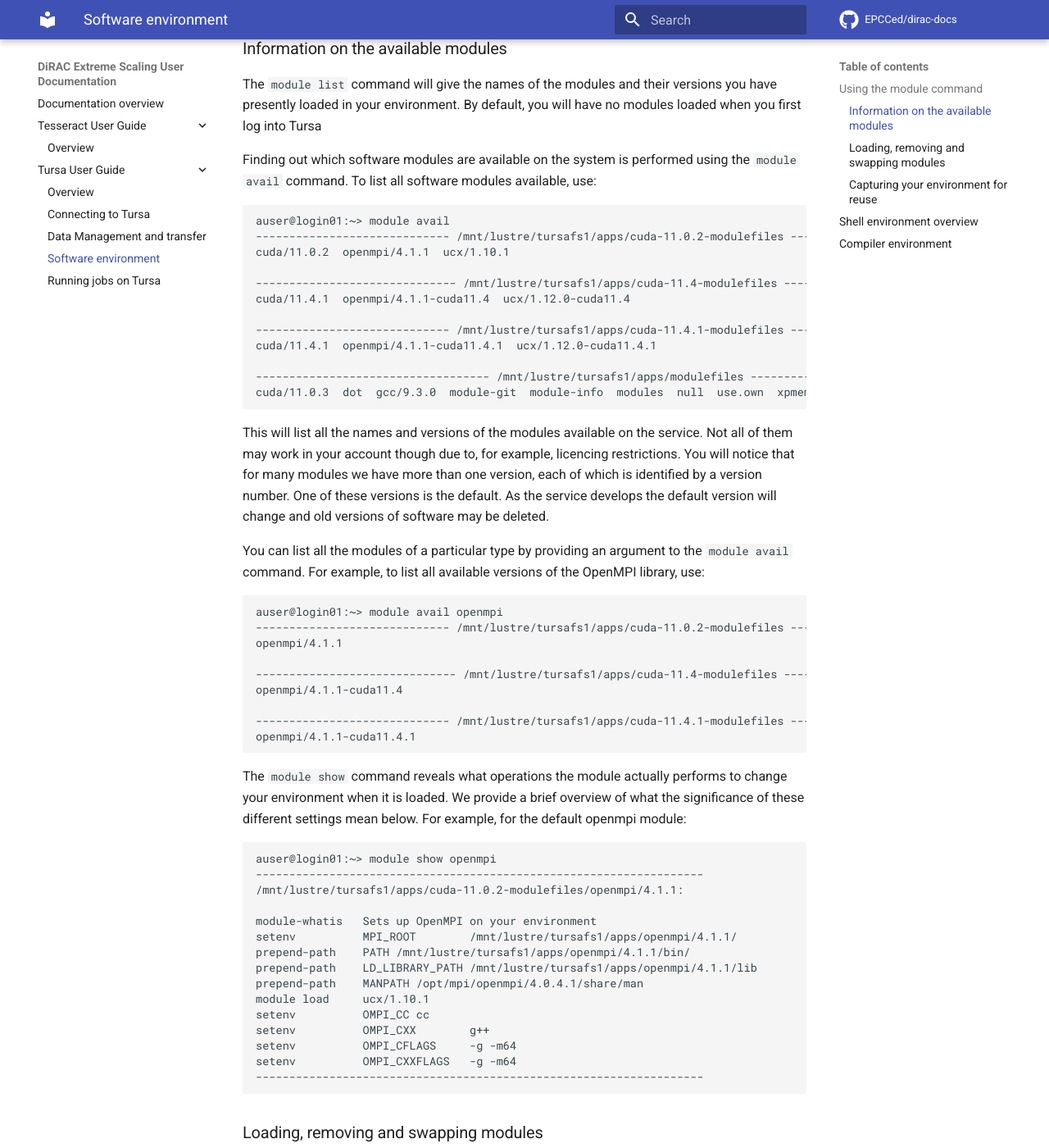
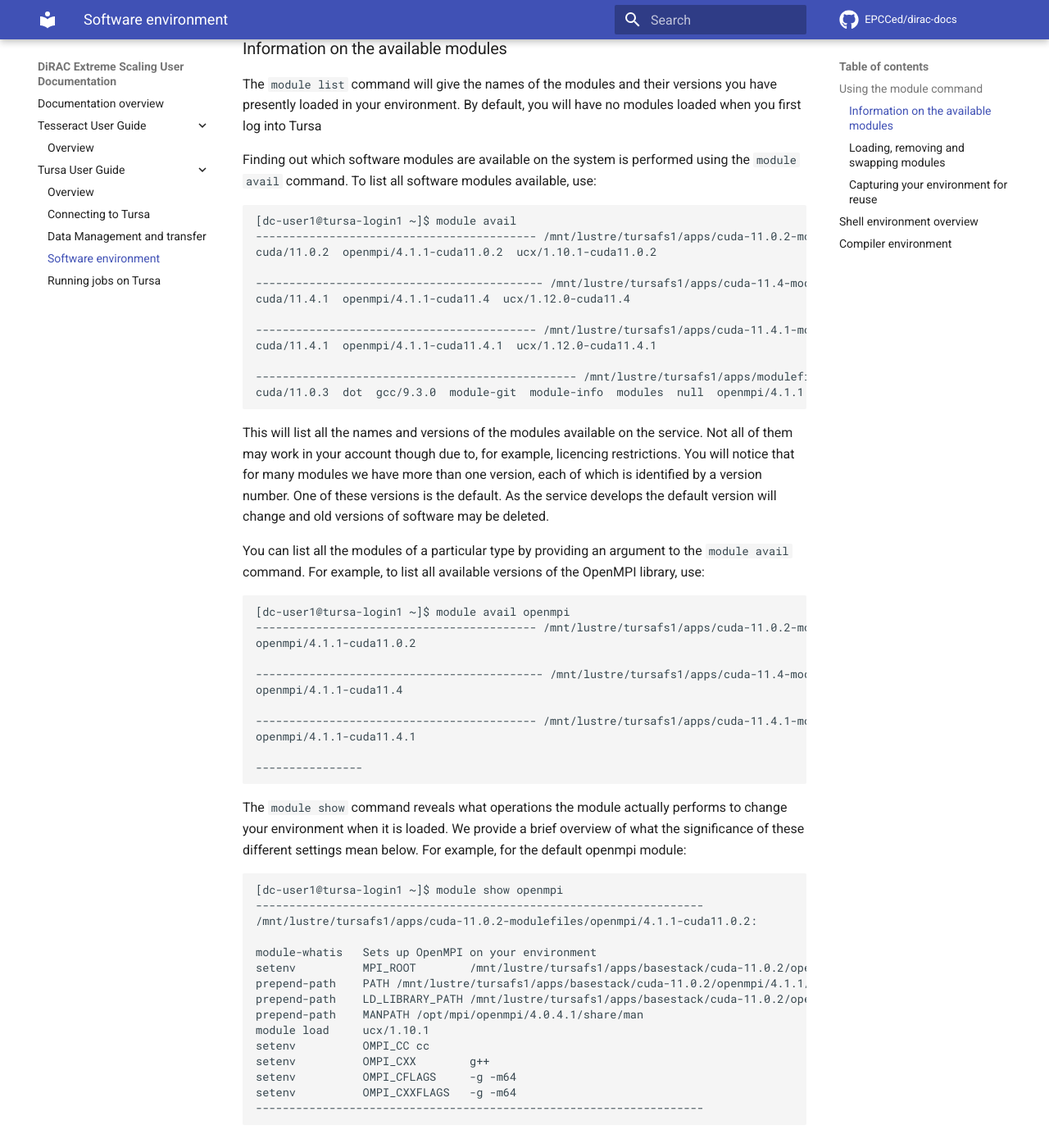
Before and after one commit to EPCCed/dirac-docs, an MkDocs documentation site: the page built from docs/tursa-user-guide/sw-environment.md, in a window 1280 px wide and 1400 px high, scrolled down 1211 px. Shown: the whole window at 82% size. Built offline with MkDocs 1.6.1 and Material for MkDocs 9.7.7, drawn with Linux system fonts in a browser that asks for light colours; comment, search, counter and statistics services are not loaded; some of the changed text lies outside the part shown.

Commit message:
Updates as requested by DiRAC

````diff
--- a/docs/tursa-user-guide/sw-environment.md
+++ b/docs/tursa-user-guide/sw-environment.md
@@ -60,18 +60,18 @@
 available, use:
 
 ```
-auser@login01:~> module avail
------------------------------ /mnt/lustre/tursafs1/apps/cuda-11.0.2-modulefiles -----------------------------
-cuda/11.0.2  openmpi/4.1.1  ucx/1.10.1
+[dc-user1@tursa-login1 ~]$ module avail
+------------------------------------------ /mnt/lustre/tursafs1/apps/cuda-11.0.2-modulefiles -------------------------------------------
+cuda/11.0.2  openmpi/4.1.1-cuda11.0.2  ucx/1.10.1-cuda11.0.2
 
------------------------------- /mnt/lustre/tursafs1/apps/cuda-11.4-modulefiles ------------------------------
+------------------------------------------- /mnt/lustre/tursafs1/apps/cuda-11.4-modulefiles --------------------------------------------
 cuda/11.4.1  openmpi/4.1.1-cuda11.4  ucx/1.12.0-cuda11.4
 
------------------------------ /mnt/lustre/tursafs1/apps/cuda-11.4.1-modulefiles -----------------------------
+------------------------------------------ /mnt/lustre/tursafs1/apps/cuda-11.4.1-modulefiles -------------------------------------------
 cuda/11.4.1  openmpi/4.1.1-cuda11.4.1  ucx/1.12.0-cuda11.4.1
 
------------------------------------ /mnt/lustre/tursafs1/apps/modulefiles -----------------------------------
-cuda/11.0.3  dot  gcc/9.3.0  module-git  module-info  modules  null  use.own  xpmem/2.6.5
+------------------------------------------------ /mnt/lustre/tursafs1/apps/modulefiles -------------------------------------------------
+cuda/11.0.3  dot  gcc/9.3.0  module-git  module-info  modules  null  openmpi/4.1.1  ucx/1.10.1  use.own  xpmem/2.6.5
 ```
 
 This will list all the names and versions of the modules available on
@@ -87,15 +87,17 @@
 available versions of the OpenMPI library, use:
 
 ```
-auser@login01:~> module avail openmpi
------------------------------ /mnt/lustre/tursafs1/apps/cuda-11.0.2-modulefiles -----------------------------
-openmpi/4.1.1
+[dc-user1@tursa-login1 ~]$ module avail openmpi
+------------------------------------------ /mnt/lustre/tursafs1/apps/cuda-11.0.2-modulefiles -------------------------------------------
+openmpi/4.1.1-cuda11.0.2
 
------------------------------- /mnt/lustre/tursafs1/apps/cuda-11.4-modulefiles ------------------------------
+------------------------------------------- /mnt/lustre/tursafs1/apps/cuda-11.4-modulefiles --------------------------------------------
 openmpi/4.1.1-cuda11.4
 
------------------------------ /mnt/lustre/tursafs1/apps/cuda-11.4.1-modulefiles -----------------------------
+------------------------------------------ /mnt/lustre/tursafs1/apps/cuda-11.4.1-modulefiles -------------------------------------------
 openmpi/4.1.1-cuda11.4.1
+
+----------------
 ```
 
 The `module show` command reveals what operations the module actually
@@ -104,14 +106,14 @@
 below. For example, for the default openmpi module:
 
 ```
-auser@login01:~> module show openmpi
+[dc-user1@tursa-login1 ~]$ module show openmpi
 -------------------------------------------------------------------
-/mnt/lustre/tursafs1/apps/cuda-11.0.2-modulefiles/openmpi/4.1.1:
+/mnt/lustre/tursafs1/apps/cuda-11.0.2-modulefiles/openmpi/4.1.1-cuda11.0.2:
 
 module-whatis   Sets up OpenMPI on your environment
-setenv          MPI_ROOT        /mnt/lustre/tursafs1/apps/openmpi/4.1.1/
-prepend-path    PATH /mnt/lustre/tursafs1/apps/openmpi/4.1.1/bin/
-prepend-path    LD_LIBRARY_PATH /mnt/lustre/tursafs1/apps/openmpi/4.1.1/lib
+setenv          MPI_ROOT        /mnt/lustre/tursafs1/apps/basestack/cuda-11.0.2/openmpi/4.1.1/
+prepend-path    PATH /mnt/lustre/tursafs1/apps/basestack/cuda-11.0.2/openmpi/4.1.1/bin/
+prepend-path    LD_LIBRARY_PATH /mnt/lustre/tursafs1/apps/basestack/cuda-11.0.2/openmpi/4.1.1/lib
 prepend-path    MANPATH /opt/mpi/openmpi/4.0.4.1/share/man
 module load     ucx/1.10.1
 setenv          OMPI_CC cc
@@ -127,12 +129,13 @@
 the default version of OpenMPI into your environment, use:
 
 ```
-auser@login01:~> module load openmpi
+[dc-user1@tursa-login1 ~]$ module load openmpi
 
         UCX 1.10 loaded
 
 
         OpenMPI 4.1.1 loaded
+
 ```
 
 Once you have done this, your environment will be setup to use the OpenMPI library.
@@ -141,12 +144,13 @@
 add more information:
 
 ```
-auser@login01:~> module load openmpi/4.1.1-cuda11.4.1
+[dc-user1@tursa-login1 ~]$ module load openmpi/4.1.1-cuda11.4.1
 
         UCX 1.12.0 compiled with cuda 11.4.1 loaded
 
 
         OpenMPI 4.1.1 with cuda-11.4.1 and UCX 1.12.0  loaded
+
 ```
 
 will load OpenMPI version 4.1.1 with CUDA 11.4.1 into your environment,
@@ -156,7 +160,7 @@
 will remove a loaded module:
 
 ```
-auser@login01:~> module rm openmpi
+[dc-user1@tursa-login1 ~]$ module rm openmpi
 ```
 
 will unload what ever version of `openmpi` (even if it is not the
@@ -172,7 +176,13 @@
 command will change to version 4.1.1-cuda11.4.1:
 
 ```
-auser@login01:~> module swap openmpi openmpi/4.1.1-cuda11.4.1
+[dc-user1@tursa-login1 ~]$ module swap openmpi openmpi/4.1.1-cuda11.4.1
+
+        UCX 1.12.0 compiled with cuda 11.4.1 loaded
+
+
+        OpenMPI 4.1.1 with cuda-11.4.1 and UCX 1.12.0  loaded
+
 ```
 
 You did not need to specify the version of the loaded module in your
@@ -187,7 +197,7 @@
 environment by executing:
 
 ```
-auser@login01:~> module save [collection_name]
+[dc-user1@tursa-login1 ~]$ module save [collection_name]
 ```
 
 !!! note
@@ -196,7 +206,7 @@
 You can find the list of saved module environments by executing:
 
 ```
-auser@login01:~> module savelist
+[dc-user1@tursa-login1 ~]$ module savelist
 Named collection list:
  1) default
 ```
@@ -204,7 +214,7 @@
 To list the modules in a collection, you can execute, e.g.,:
 
 ```
-auser@login01:~> module saveshow default
+[dc-user1@tursa-login1 ~]$ module saveshow default
 -------------------------------------------------------------------
 /home/z01/z01/dc-turn1/.module/default:
 
@@ -224,7 +234,7 @@
 a module collection with a fully qualified path, e.g.,
 
 ```
-auser@login1:~> module save /home/t01/z01/auser/my-module-collection
+[dc-user1@tursa-login1 ~]$ module save /home/t01/z01/auser/my-module-collection
 ```
 
 if you want to save to a specific file name.
@@ -232,7 +242,7 @@
 To delete a module environment, you can execute:
 
 ```
-auser@login01:~> module saverm <environment_name>
+[dc-user1@tursa-login1 ~]$ module saverm <environment_name>
 ```
 
 ## Shell environment overview
@@ -280,10 +290,10 @@
 To compile on the system, you would typically load the required modules:
 
 ```
-auser@login01:~> module load gcc/9.3.0
-auser@login01:~> module load cuda/11.4.1
-auser@login01:~> module load openmpi/4.1.1-cuda11.4
-auser@login01:~> module list
+[dc-user1@tursa-login1 ~]$ module load gcc/9.3.0
+[dc-user1@tursa-login1 ~]$ module load cuda/11.4.1
+[dc-user1@tursa-login1 ~]$ module load openmpi/4.1.1-cuda11.4
+[dc-user1@tursa-login1 ~]$ module list
 Currently Loaded Modulefiles:
  1) gcc/9.3.0   2) cuda/11.4.1   3) ucx/1.12.0-cuda11.4   4) openmpi/4.1.1-cuda11.4
 ```
````
